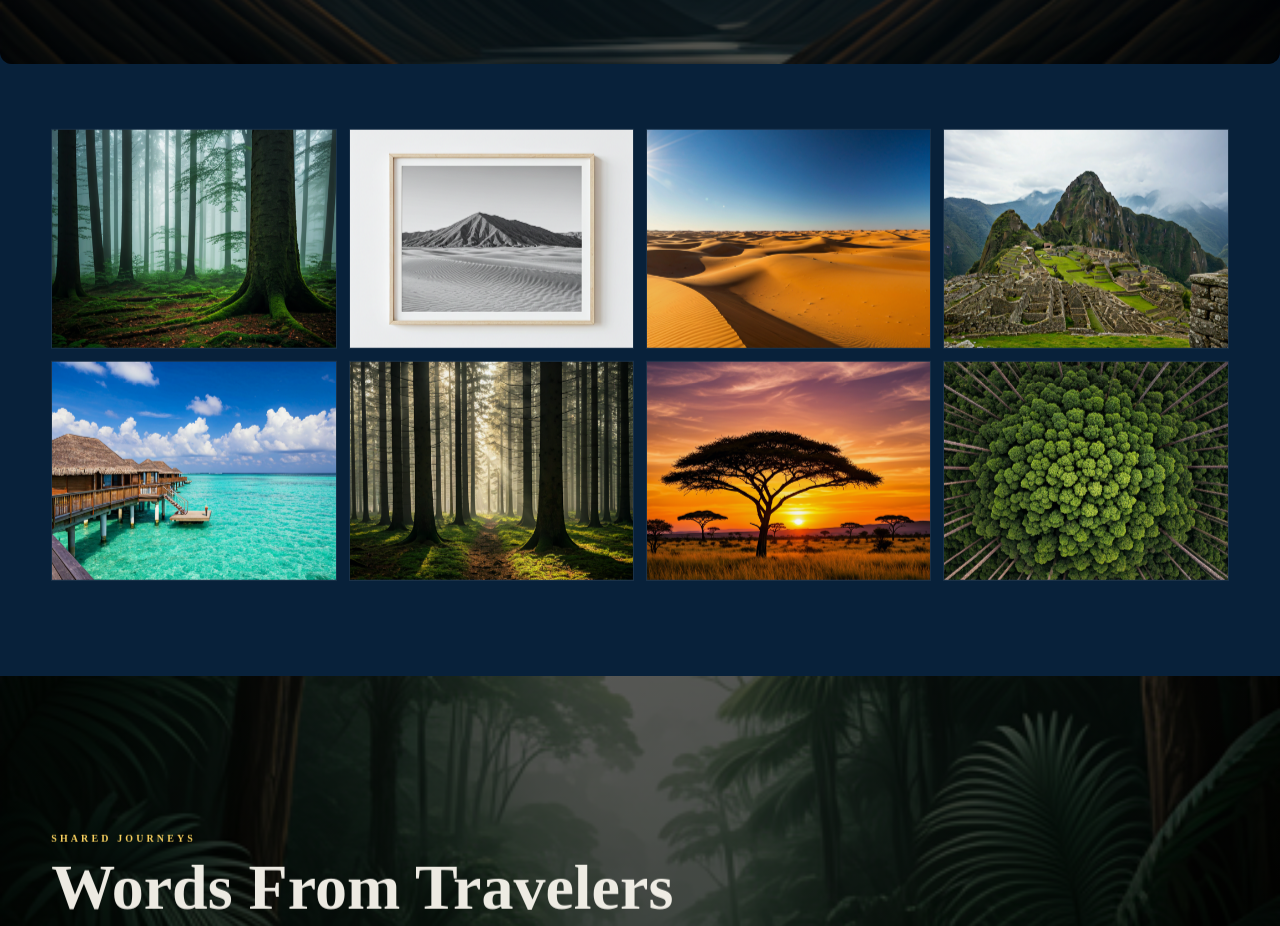
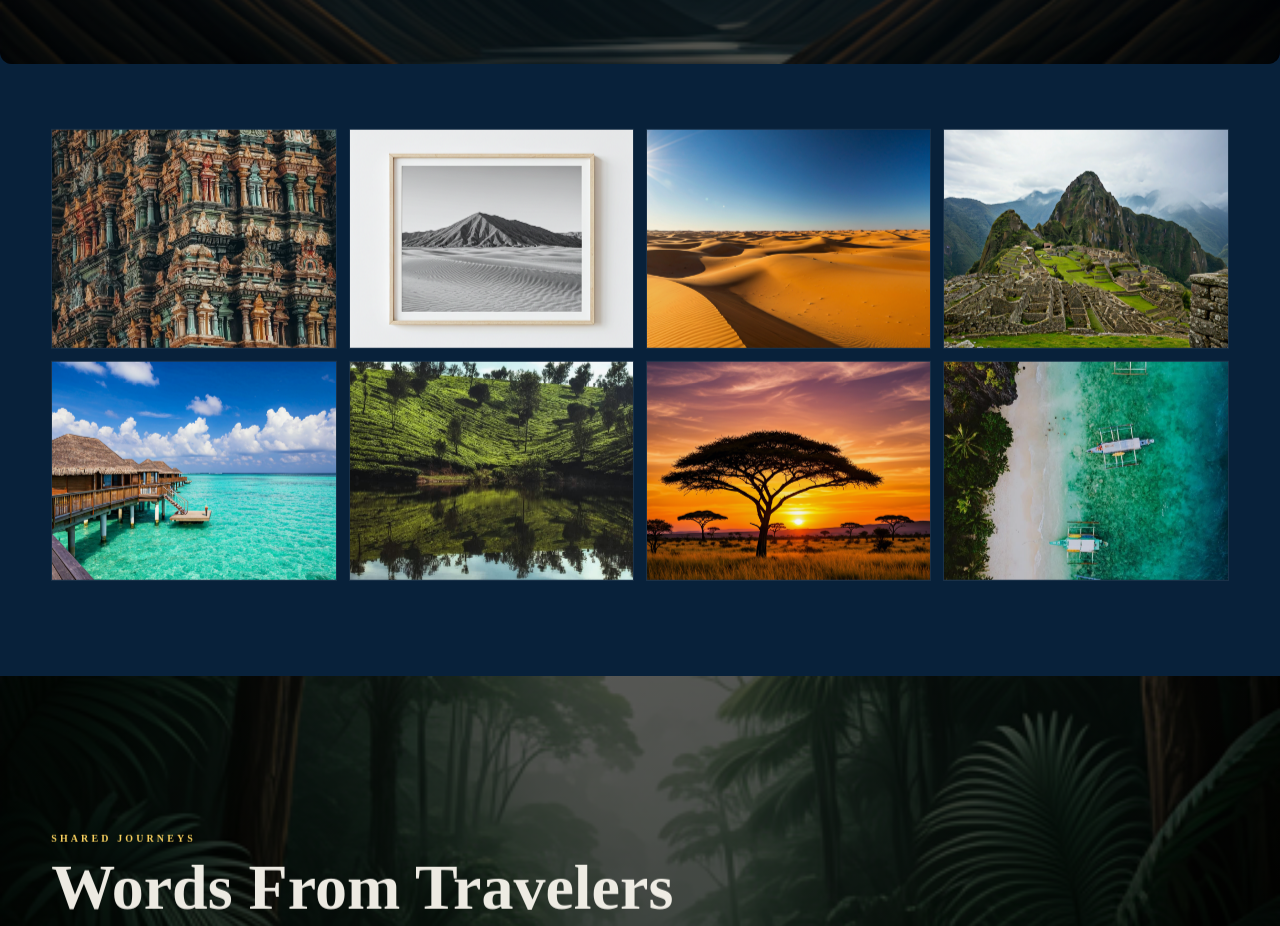
Before and after one commit to VENUGOPALREDDY787/AdhvagaHolidays, a React (Vite) app in the folder adhvagafrontend/: page /Home in a window 1280 px wide. Shown: the part 5820-6746 px from the top of the page. Built offline with nearby package versions, Linux system fonts and the light colour scheme; no server answers; a web font is replaced by a local one.

Commit message:
Update CinematicHome.jsx

```diff
--- a/adhvagafrontend/src/Pages/CinematicHome.jsx
+++ b/adhvagafrontend/src/Pages/CinematicHome.jsx
@@ -43,14 +43,14 @@ const destinationCards = [
 ];
 
 const galleryImages = [
-  "/aida-images/aida_007.jpg",
+  "/aida-images/element-1327053622-1784861002710.jpg",
   "/aida-images/aida_005.jpg",
   "/aida-images/aida_038.jpg",
   "/aida-images/aida_020.jpg",
   "/aida-images/aida_040.jpg",
-  "/aida-images/aida_043.jpg",
+  "/aida-images/element-204134637-1784860925592.jpg",
   "/aida-images/aida_031.jpg",
-  "/aida-images/aida_018.jpg",
+  "/aida-images/element-2049304923-1784860752377.jpg",
 ];
 
 export default function CinematicHome() {
```
